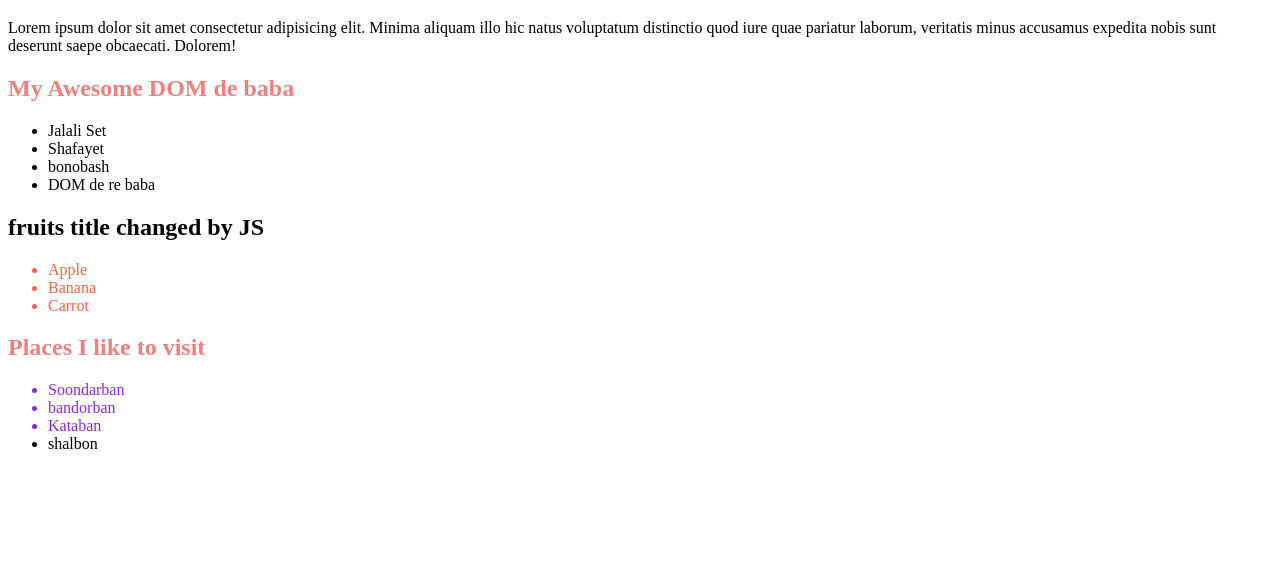
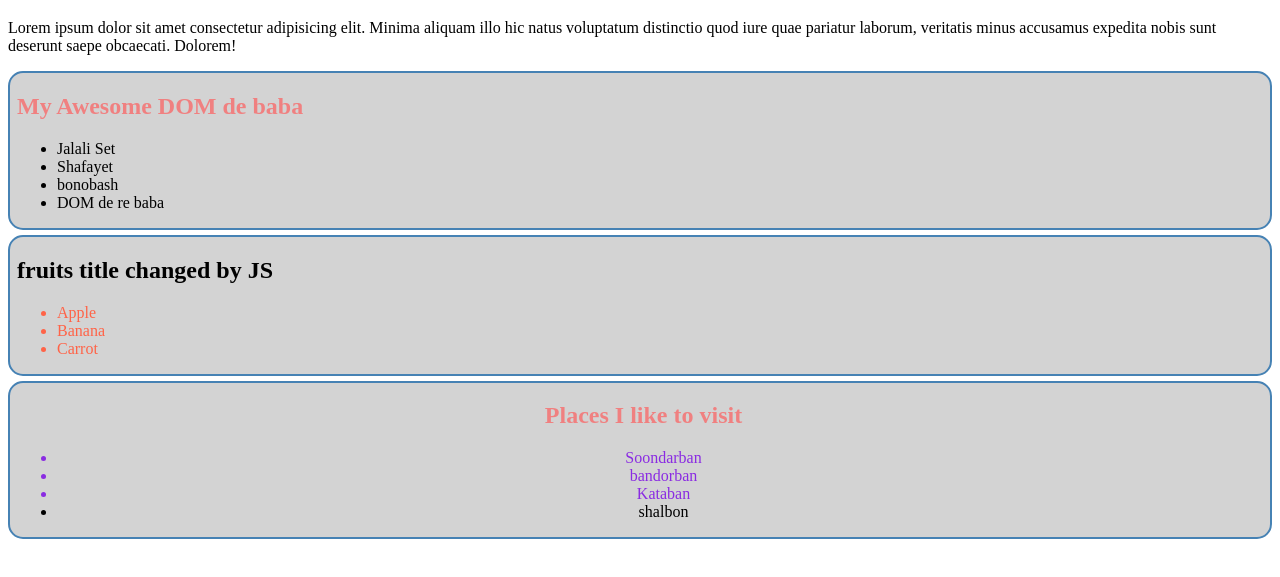
Before and after one commit to bishnubd26/tour-of-dom, a plain HTML site: page index.html in a window 1280 px wide. Shown: the part 61-638 px from the top of the page. Drawn offline with Linux system fonts and the light colour scheme.

Commit message:
Styling dom properties, add and remove css class using JS

```diff
--- a/index.html
+++ b/index.html
@@ -40,7 +40,7 @@
                 <li>Carrot</li>
             </ul>
         </section>
-        <section>
+        <section id="places-container">
             <h1 id="places-title">Places I like to visit</h1>
             <ul>
                 <li class="important-places">Soondarban</li>
@@ -51,6 +51,7 @@
         </section>
     </main>
     <script src="js/dom.js"></script>
+    <script src="js/styleInJs.js"></script>
     <script>
         const liCollection = document.getElementsByTagName('li');
         // console.log(liCollection);
--- /dev/null
+++ b/js/styleInJs.js
@@ -0,0 +1,15 @@
+const sections = document.querySelectorAll('section');
+for(const section of sections){
+    section.style.border = '2px solid steelblue';
+    section.style.marginBottom = '5px';
+    section.style.borderRadius = '15px';
+    section.style.paddingLeft = '7px';
+    section.style.backgroundColor = 'lightgray';
+}
+
+// const placesContainer = document.getElementById('places-container');
+// placesContainer.style.backgroundColor = 'yellow';
+
+const placesContainer = document.getElementById('places-container');
+placesContainer.classList.add('text-center');
+placesContainer.classList.remove('large-text')
--- a/styles/styles.css
+++ b/styles/styles.css
@@ -1,3 +1,7 @@
 h1 {
     color: lightcoral;
 }
+
+.text-center{
+    text-align: center;
+}
```
